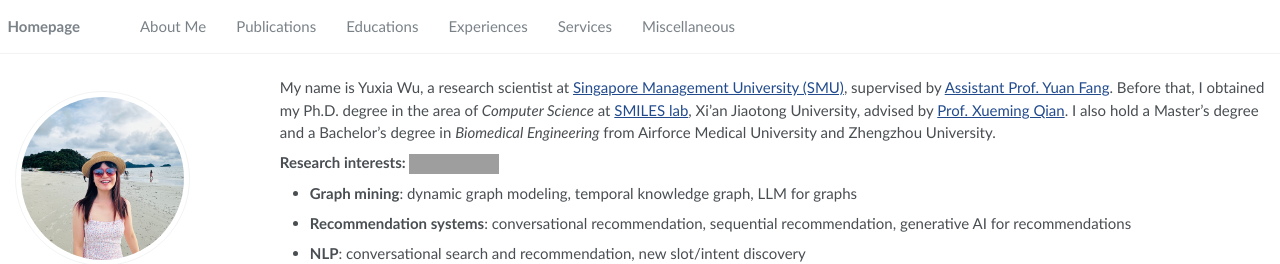
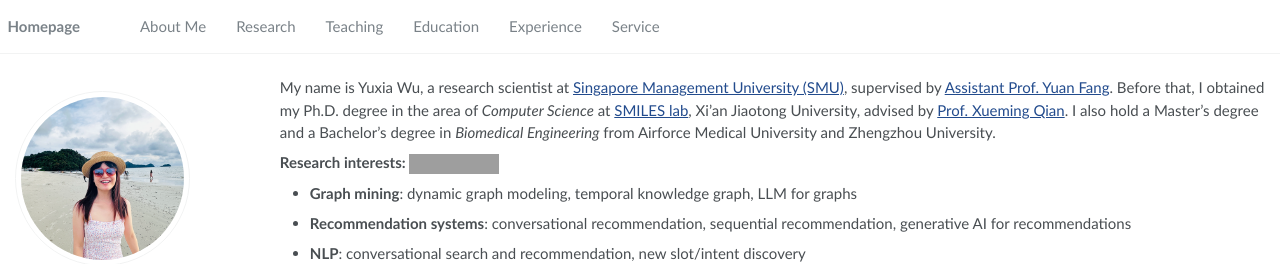
Before and after one commit to YuxiaWu/YuxiaWu.github.io, a Jekyll site: the page built from _pages/about.md, in a window 1280 px wide. Shown: the top 264 px of the page. Built offline with Jekyll 4.4.1, drawn with Linux system fonts in a browser that asks for light colours; some web fonts are replaced; grey boxes are pictures that could not be loaded.

Commit message:
Update navigation.yml

```diff
--- a/_data/navigation.yml
+++ b/_data/navigation.yml
@@ -3,17 +3,17 @@ main:
   - title: "About Me"
     url: "/#about-me"
 
-  - title: "Publications"
-    url: "/#-publications"
+  - title: "Research"
+    url: "/#-research"
 
-  - title: "Educations"
-    url: "/#-educations"
+  - title: "Teaching"
+    url: "/#-teaching"
 
-  - title: "Experiences"
-    url: "/#-experiences"
+  - title: "Education"
+    url: "/#-education"
 
-  - title: "Services"
-    url: "/#-services"
+  - title: "Experience"
+    url: "/#-experience"
 
-  - title: "Miscellaneous"
-    url: "/#-miscellaneous"
+  - title: "Service"
+    url: "/#-service"
```
